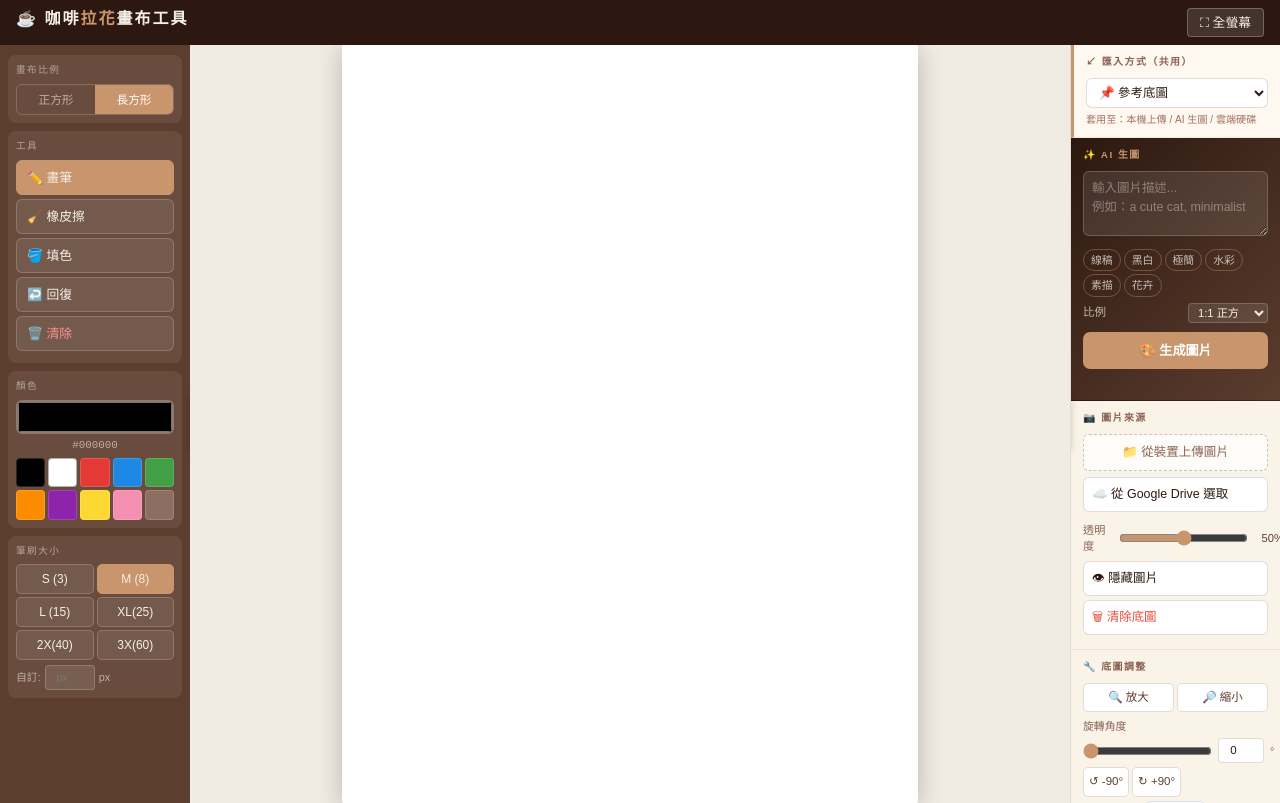
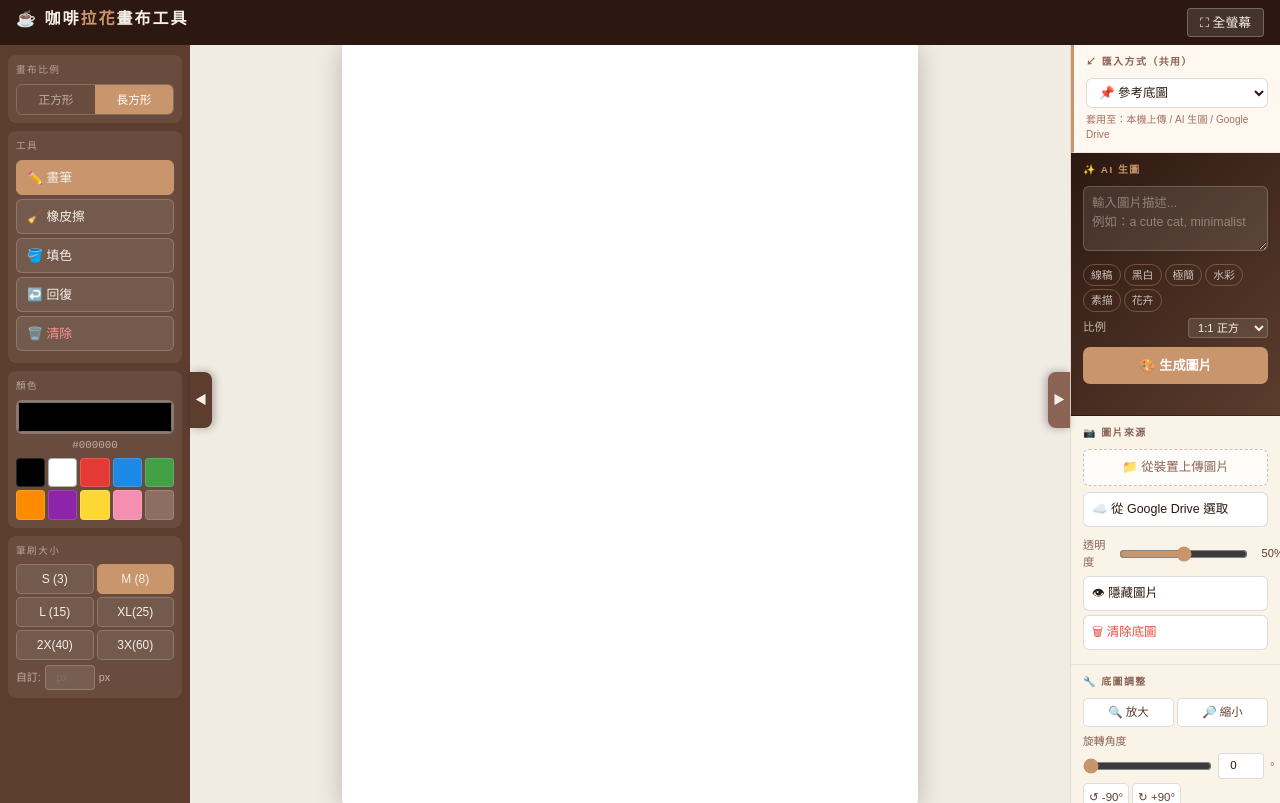
Before and after one commit to ericliao2015/ericliao2015.github.io, a plain HTML site: page index.html in a window 1280 px wide. Drawn offline with nearby package versions, Linux system fonts and the light colour scheme.

Commit message:
Update index.html

```diff
--- a/index.html
+++ b/index.html
@@ -213,18 +213,18 @@
 
         /* 收合按鈕（突出在側欄外緣） */
         .panel-toggle {
-            position: absolute; top: 50%; transform: translateY(-50%);
-            width: 20px; height: 52px;
+            position: fixed; top: 50%; transform: translateY(-50%);
+            width: 22px; height: 56px;
             background: #5c3d2e; color: #f5efe6;
             border: none; cursor: pointer; z-index: 400;
             display: flex; align-items: center; justify-content: center;
-            font-size: 0.7rem;
+            font-size: 0.75rem;
             box-shadow: 2px 0 8px rgba(0,0,0,0.3);
-            transition: background 0.15s;
+            transition: background 0.15s, left 0.25s, right 0.25s;
         }
         .panel-toggle:hover { background: #c8956c; }
-        #toolbarToggle  { right: -20px; border-radius: 0 8px 8px 0; }
-        #controlsToggle { left: -20px;  border-radius: 8px 0 0 8px; background: #8b6355; box-shadow: -2px 0 8px rgba(0,0,0,0.3); }
+        #toolbarToggle  { border-radius: 0 8px 8px 0; }
+        #controlsToggle { border-radius: 8px 0 0 8px; background: #8b6355; box-shadow: -2px 0 8px rgba(0,0,0,0.3); }
         #controlsToggle:hover { background: #c8956c; }
 
         /* 收合後邊緣召回條 */
@@ -365,7 +365,7 @@
                 <option value="overlay">📌 參考底圖</option>
                 <option value="draw">🖼 置入畫布</option>
             </select>
-            <div style="font-size:0.63rem;color:#a07060;margin-top:4px;">套用至：本機上傳 / AI 生圖 / 雲端硬碟</div>
+            <div style="font-size:0.63rem;color:#a07060;margin-top:4px;">套用至：本機上傳 / AI 生圖 / Google Drive</div>
         </div>
 
         <!-- ② AI 生圖 -->
@@ -503,7 +503,11 @@ window.addEventListener('DOMContentLoaded', function() {
     initCtx();
     updateCanvasAndImagePosition();
     updateAiImportLabel();
-    window.addEventListener('resize', updateCanvasAndImagePosition);
+    setTimeout(updateTogglePositions, 150);
+    window.addEventListener('resize', function() {
+        updateCanvasAndImagePosition();
+        updateTogglePositions();
+    });
 });
 
 function initCtx() {
@@ -986,24 +990,45 @@ function selectDriveImage(fileId, fileName, thumbnailLink) {
 }
 
 // ── 側欄收合 ──────────────────────────────────────
+function updateTogglePositions() {
+    var toolbar  = document.getElementById('toolbar');
+    var controls = document.getElementById('controls');
+    var tbBtn    = document.getElementById('toolbarToggle');
+    var ctBtn    = document.getElementById('controlsToggle');
+    if (!toolbar || !tbBtn) return;
+
+    var tbRect = toolbar.getBoundingClientRect();
+    var ctRect = controls.getBoundingClientRect();
+
+    tbBtn.style.left = tbRect.right + 'px';
+    ctBtn.style.left = (ctRect.left - 22) + 'px';
+}
+
 function togglePanel(side) {
     if (side === 'toolbar') {
-        var el      = document.getElementById('toolbar');
-        var btn     = document.getElementById('toolbarToggle');
-        var recall  = document.getElementById('toolbarRecall');
+        var el     = document.getElementById('toolbar');
+        var btn    = document.getElementById('toolbarToggle');
+        var recall = document.getElementById('toolbarRecall');
         var collapsed = el.classList.toggle('collapsed');
         btn.textContent = collapsed ? '▶' : '◀';
         recall.style.display = collapsed ? 'flex' : 'none';
     } else {
-        var el      = document.getElementById('controls');
-        var btn     = document.getElementById('controlsToggle');
-        var recall  = document.getElementById('controlsRecall');
+        var el     = document.getElementById('controls');
+        var btn    = document.getElementById('controlsToggle');
+        var recall = document.getElementById('controlsRecall');
         var collapsed = el.classList.toggle('collapsed');
         btn.textContent = collapsed ? '◀' : '▶';
         recall.style.display = collapsed ? 'flex' : 'none';
     }
-    setTimeout(updateCanvasAndImagePosition, 280);
+    setTimeout(function() {
+        updateTogglePositions();
+        updateCanvasAndImagePosition();
+    }, 280);
 }
+
+window.addEventListener('DOMContentLoaded', function() {
+    setTimeout(updateTogglePositions, 100);
+});
 var toastTimer;
 function toast(msg) {
     var el=document.getElementById('toast'); el.textContent=msg; el.classList.add('show');
```
